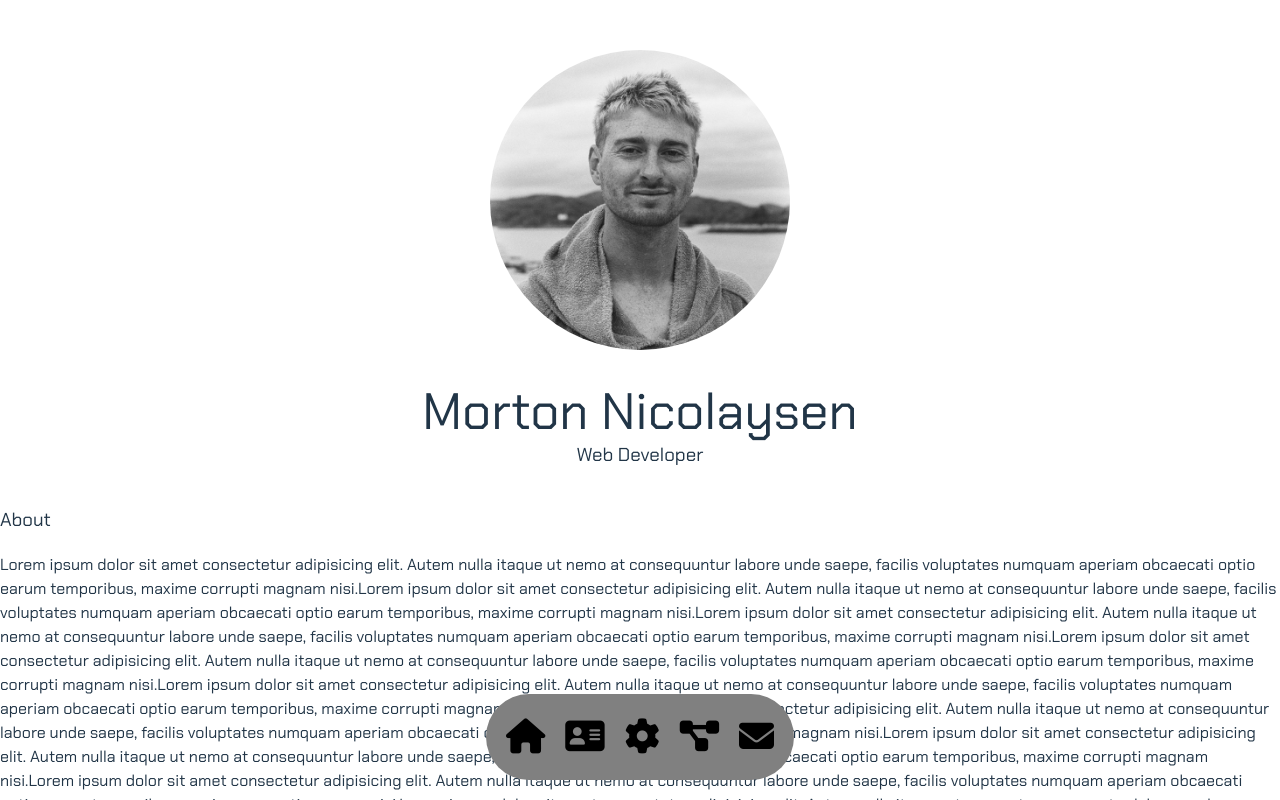
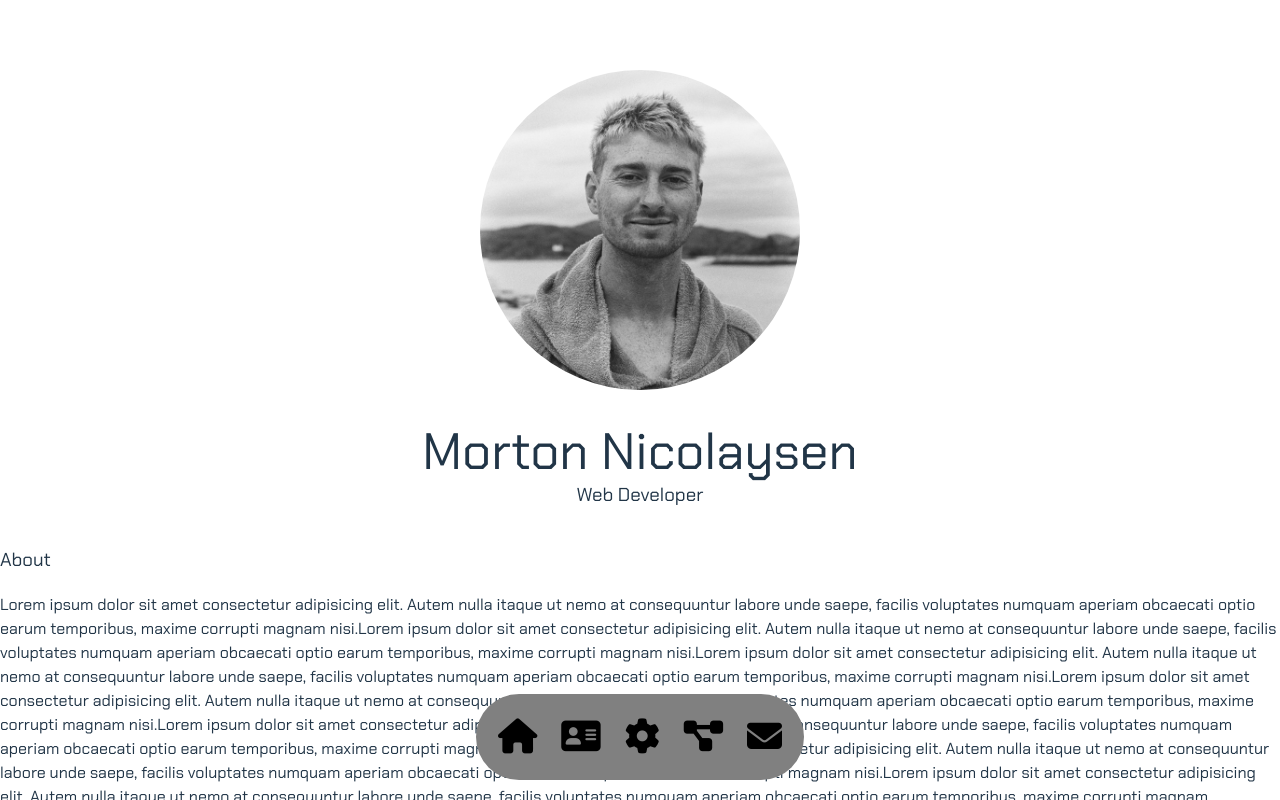
Before and after one commit to MNicolaysen/portfolio-site, a React (Vite) app in the folder portfolio-site/: page / in a window 1280 px wide. Shown: the top 800 px of the page. Built offline with nearby package versions, Linux system fonts and the light colour scheme.

Commit message:
edit to navbar and header

```diff
--- a/portfolio-site/src/components/Header.css
+++ b/portfolio-site/src/components/Header.css
@@ -1,12 +1,12 @@
 .container {
-  margin-top: 50px;
+  margin-top: 70px;
   display: grid;
   place-items: center;
 }
 
 .profile-pic {
-  width: 300px;
-  height: 300px;
+  width: 320px;
+  height: 320px;
   object-fit: cover;
   border-radius: 50%;
   justify-self: center;
--- a/portfolio-site/src/components/Header.jsx
+++ b/portfolio-site/src/components/Header.jsx
@@ -3,7 +3,7 @@ import "./Header.css";
 export default function Header() {
   return (
     <div className="container">
-      <img className="profile-pic" src="./src/images/db099441-213f-46a9-81c0-97d76adb2c6f.JPG" alt="profile-pic" />
+      <img className="profile-pic" src="./src/components/images/db099441-213f-46a9-81c0-97d76adb2c6f.JPG" alt="profile-pic" />
       <h1 className="heading">Morton Nicolaysen</h1>
       <h3 className="subheading">Web Developer</h3>
     </div>
--- a/portfolio-site/src/components/Navbar.css
+++ b/portfolio-site/src/components/Navbar.css
@@ -18,12 +18,9 @@
 }
 
 .navbar-btn {
-  padding: 10px 10px;
+  padding: 10px 12px;
   font-size: 35px;
   background-color: transparent;
   border-style: none;
+  text-decoration: none;
 }
-
-.navbar-btn:hover {
-  color: red;
-}
```
Also changed, not shown: portfolio-site/src/components/images/db099441-213f-46a9-81c0-97d76adb2c6f.JPG (renamed from portfolio-site/src/images/db099441-213f-46a9-81c0-97d76adb2c6f.JPG).
